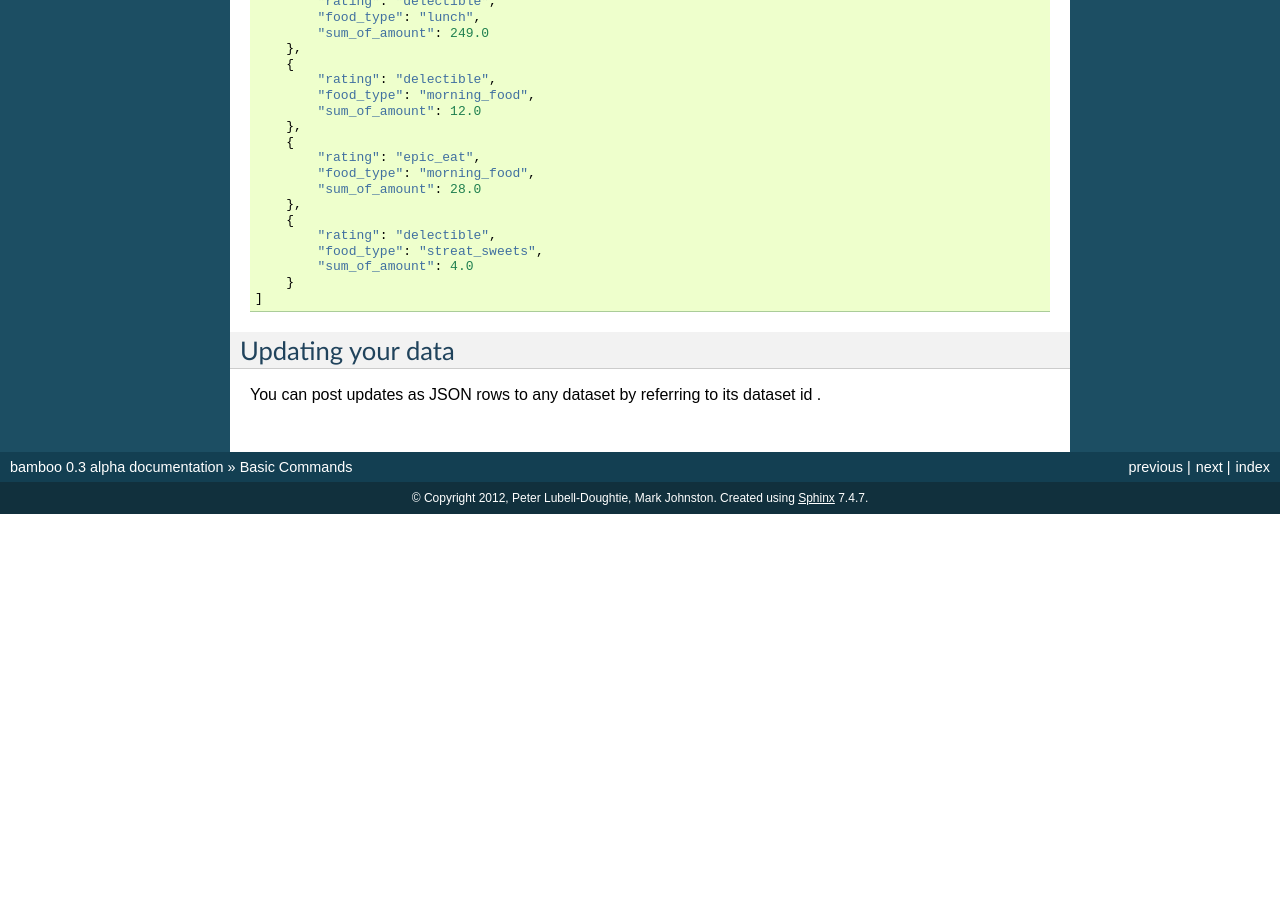
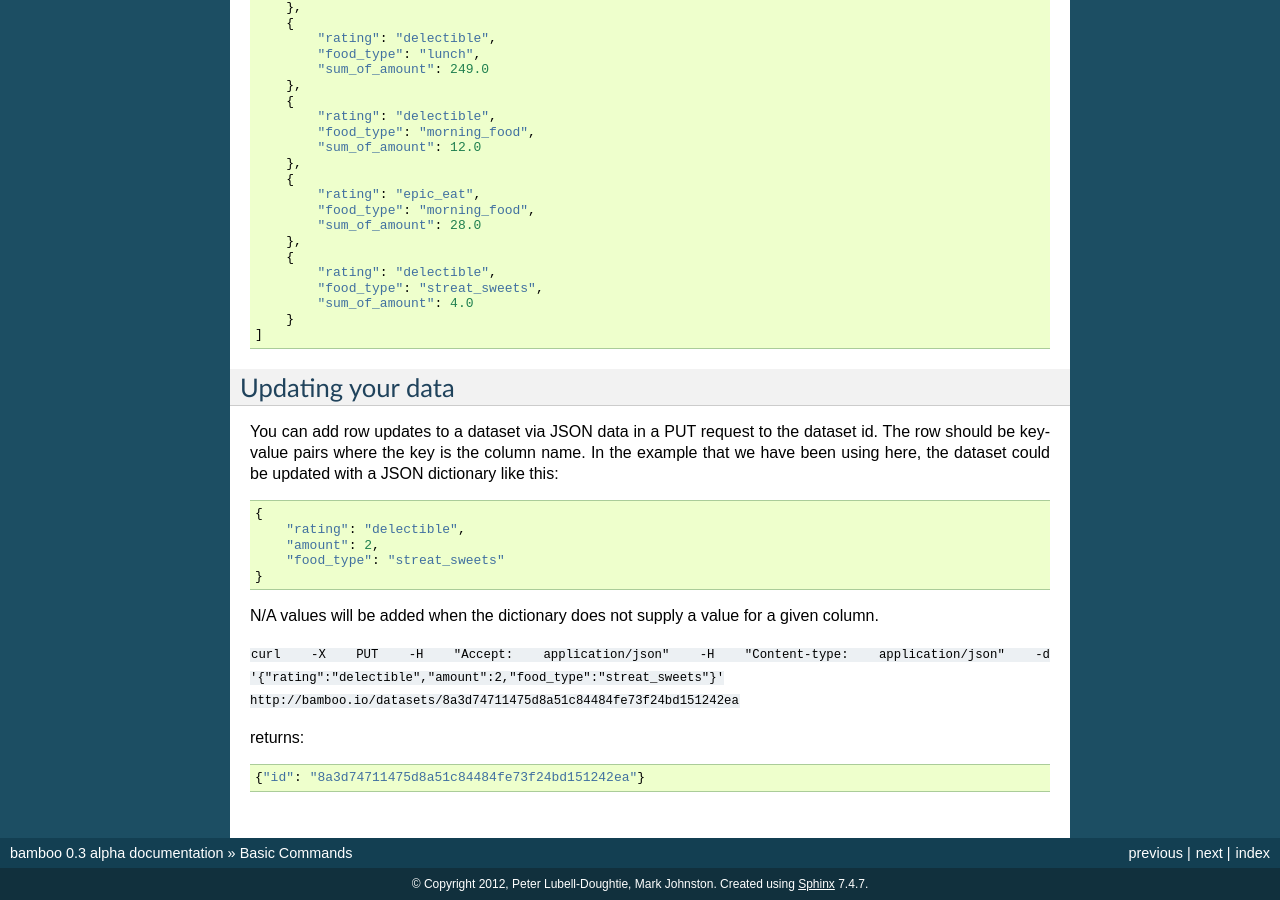
Before and after one commit to pld/bamboo, a Sphinx documentation site: the page built from docs/basic_commands.rst, in a window 1280 px wide and 900 px high, scrolled down 10391 px. Built offline with Sphinx 7.4.7, drawn with Linux system fonts in a browser that asks for light colours; formulas are drawn with MathJax 3; before the commit the page ends 10905 px from its top, so only the background shows below that; some of the changed text lies outside the part shown.

Commit message:
update package info in docs, add documentation on classes and update dataset API

```diff
--- a/docs/basic_commands.rst
+++ b/docs/basic_commands.rst
@@ -4,6 +4,8 @@ Basic Commands
 Note: on the command line some special characters may need to be escaped for
 the commands to function correctly.  E.g. ``&`` as ``\&``, ``?`` as ``\?``,
 ``=`` as ``\=``.
+
+Note: [*SIC*] all spelling errors in the example dataset.
 
 Check the Bamboo version
 ------------------------
@@ -532,7 +534,7 @@ returns::
     }
 
 store aggregation formula with multi-group:
-^^^^^^^^^^^^^^^^^^^^^^^^^^^^^^^^^^^^^^^^^^
+^^^^^^^^^^^^^^^^^^^^^^^^^^^^^^^^^^^^^^^^^^^
 
 ``curl -X POST -d "name=sum_of_amount&formula=sum(amount)&group=food_type,rating" http://bamboo.io/calculations/8a3d74711475d8a51c84484fe73f24bd151242ea``
 
@@ -635,5 +637,24 @@ returns::
 Updating your data
 ------------------
 
-You can post updates as JSON rows to any dataset by referring to its dataset id
-.
+You can add row updates to a dataset via JSON data in a PUT request to the dataset id.
+The row should be key-value pairs where the key is the column name. In the
+example that we have been using here, the dataset could be updated with a
+JSON dictionary like this:
+
+::
+
+    {
+        "rating": "delectible",
+        "amount": 2,
+        "food_type": "streat_sweets"
+    }
+
+N/A values will be added when the dictionary does not supply a value for a given
+column.
+
+``curl -X PUT -H "Accept: application/json" -H "Content-type: application/json" -d '{"rating":"delectible","amount":2,"food_type":"streat_sweets"}' http://bamboo.io/datasets/8a3d74711475d8a51c84484fe73f24bd151242ea``
+
+returns::
+
+    {"id": "8a3d74711475d8a51c84484fe73f24bd151242ea"}
--- a/docs/conf.py
+++ b/docs/conf.py
@@ -17,7 +17,7 @@ import os
 # If extensions (or modules to document with autodoc) are in another directory,
 # add these directories to sys.path here. If the directory is relative to the
 # documentation root, use os.path.abspath to make it absolute, like shown here.
-sys.path.insert(0, os.path.abspath('../bamboo'))
+sys.path.insert(0, os.path.abspath('..'))
 
 # -- General configuration ----------------------------------------------------
 
--- a/docs/config.rst
+++ b/docs/config.rst
@@ -3,5 +3,5 @@ Config
 
 Database
 ----------
-.. automodule:: config.db
+.. automodule:: bamboo.config.db
     :members:
--- a/docs/models.rst
+++ b/docs/models.rst
@@ -3,15 +3,15 @@ Models
 
 Calculation
 -----------
-.. autoclass:: models.calculation.Calculation
+.. autoclass:: bamboo.models.calculation.Calculation
     :members:
 
 Dataset
 -------
-.. autoclass:: models.dataset.Dataset
+.. autoclass:: bamboo.models.dataset.Dataset
     :members:
 
 Observation
 -----------
-.. autoclass:: models.observation.Observation
+.. autoclass:: bamboo.models.observation.Observation
     :members:
```
Also changed, not shown: docs/controllers.rst (+8 -3 lines), docs/lib.rst (+26 -6 lines).
